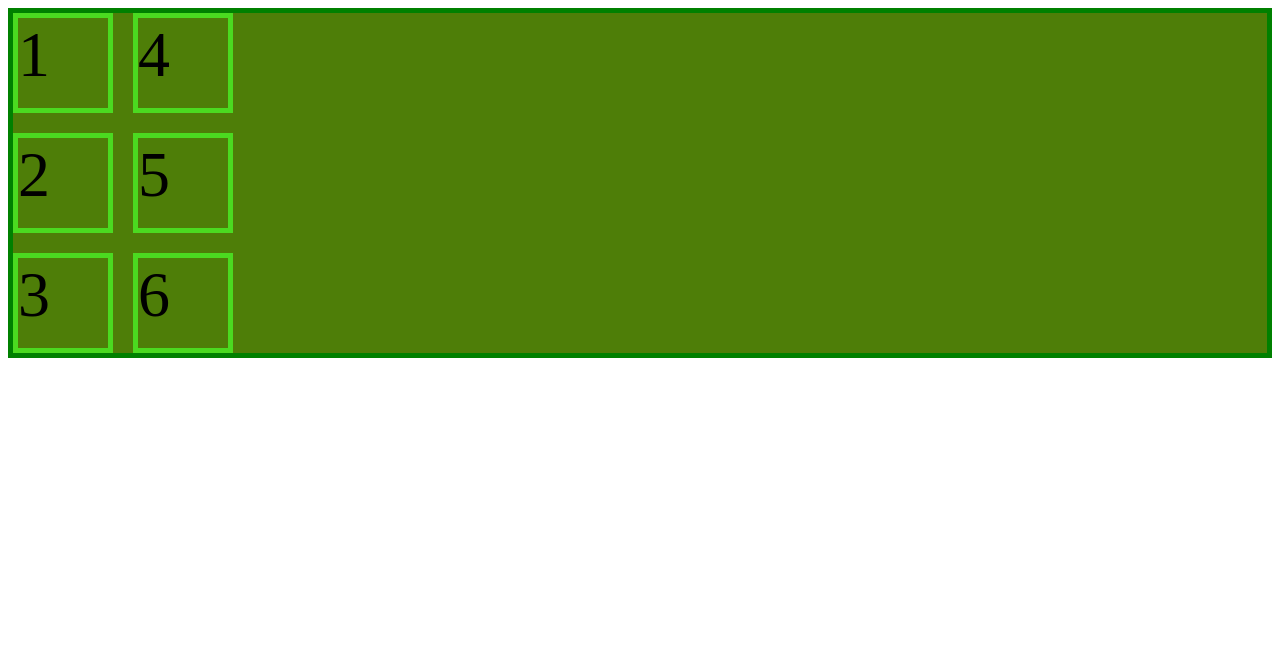
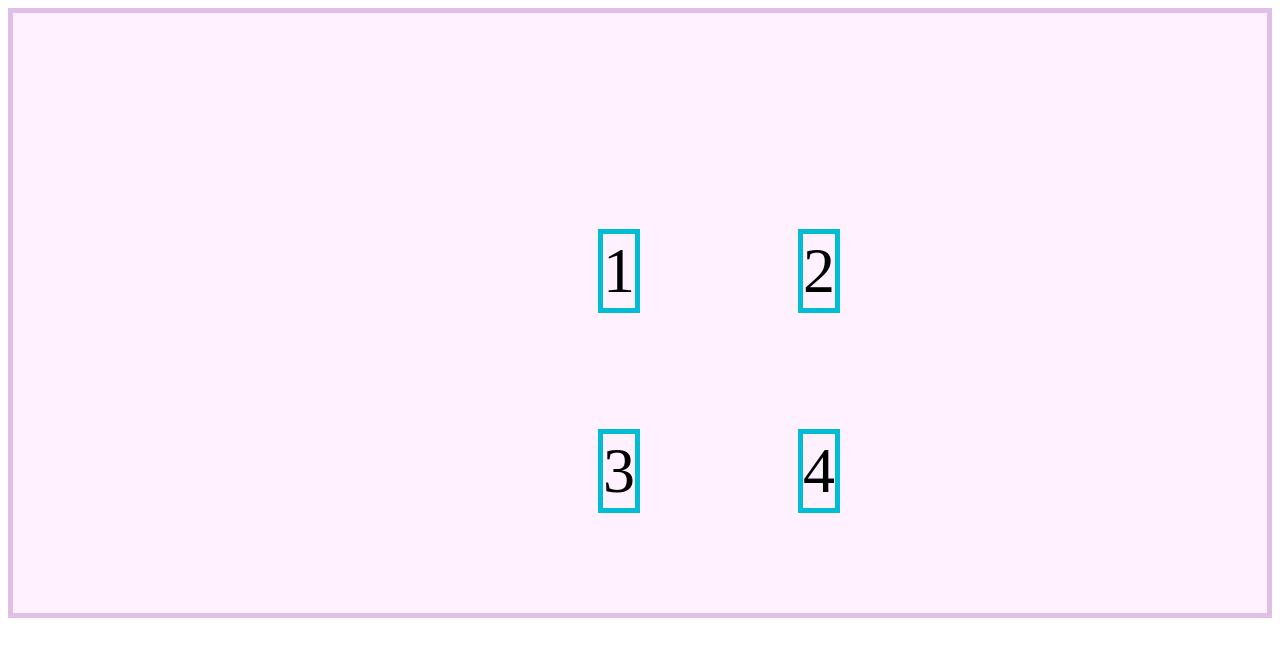
Before and after one commit to Deniisolo/cssgrid, a plain HTML site: page index.html in a window 1280 px wide. Drawn offline with Linux system fonts and the light colour scheme.

Commit message:
reto  de css grid

```diff
--- a/index.html
+++ b/index.html
@@ -13,8 +13,6 @@
       <div class="item">2</div>
       <div class="item">3</div>
       <div class="item">4</div>
-      <div class="item">5</div>
-      <div class="item">6</div>
     </div>
   </body>
 </html>
--- a/style.css
+++ b/style.css
@@ -1,21 +1,14 @@
-/* .contenedor {
+.contenedor {
   border: 5px solid #e1bee7;
   background-color: #fff1ff;
   display: grid;
-  grid-template-rows: 100px 200px;
-  grid-auto-columns: 100px;
-  grid-auto-flow: column;
-} */
-.contenedor {
-  border: 5px solid green;
-  background-color: rgb(78, 126, 8);
-  display: grid;
-  grid-template-rows:  100px 100px 100px;
-  grid-template-columns: 100px 100px;
-  gap: 20px;
-  grid-auto-flow: column;
+  height: 600px;
+  grid-template-columns: 200px 200px;
+  grid-template-rows: 200px 200px ;
+  place-content: center;
+  place-items: end;
 }
-.item{
-    border: 5px solid rgb(75, 218, 32);
-    font-size: 4rem;
+.item {
+  border: 5px solid #00bcd4;
+  font-size: 4rem;
 }
```
